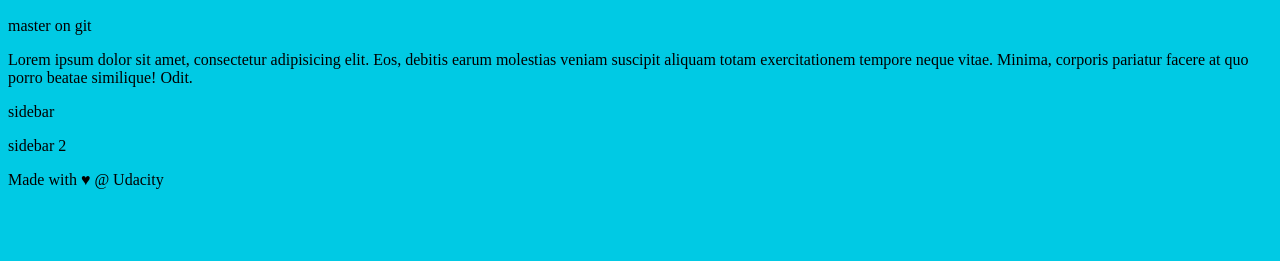
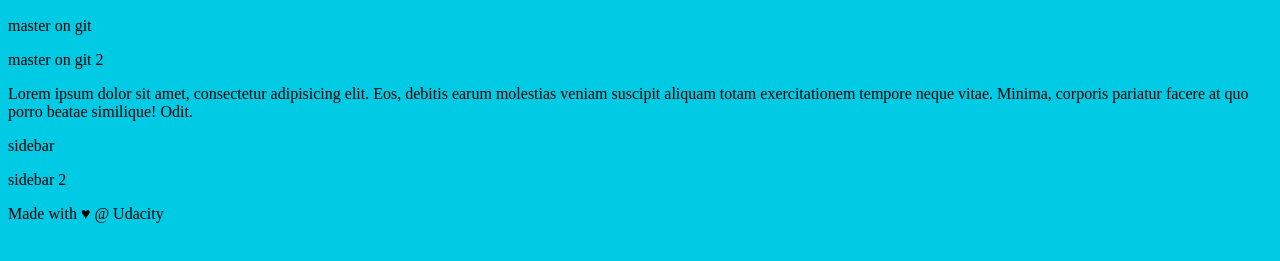
Before and after one commit to aztonic/test, a plain HTML site: page index.html in a window 1280 px wide. Shown: the part 157-418 px from the top of the page. Drawn offline with Linux system fonts and the light colour scheme.

Commit message:
First commit

```diff
--- a/index.html
+++ b/index.html
@@ -23,6 +23,7 @@
     <aside>
     <h2>About Me</h2>
     <p> master on git </p>
+    <p> master on git 2</p>
     <p>Lorem ipsum dolor sit amet, consectetur adipisicing elit. Eos, debitis earum molestias veniam suscipit aliquam totam exercitationem tempore neque vitae. Minima, corporis pariatur facere at quo porro beatae similique! Odit.</p>
 
     <p> sidebar </p>
```
